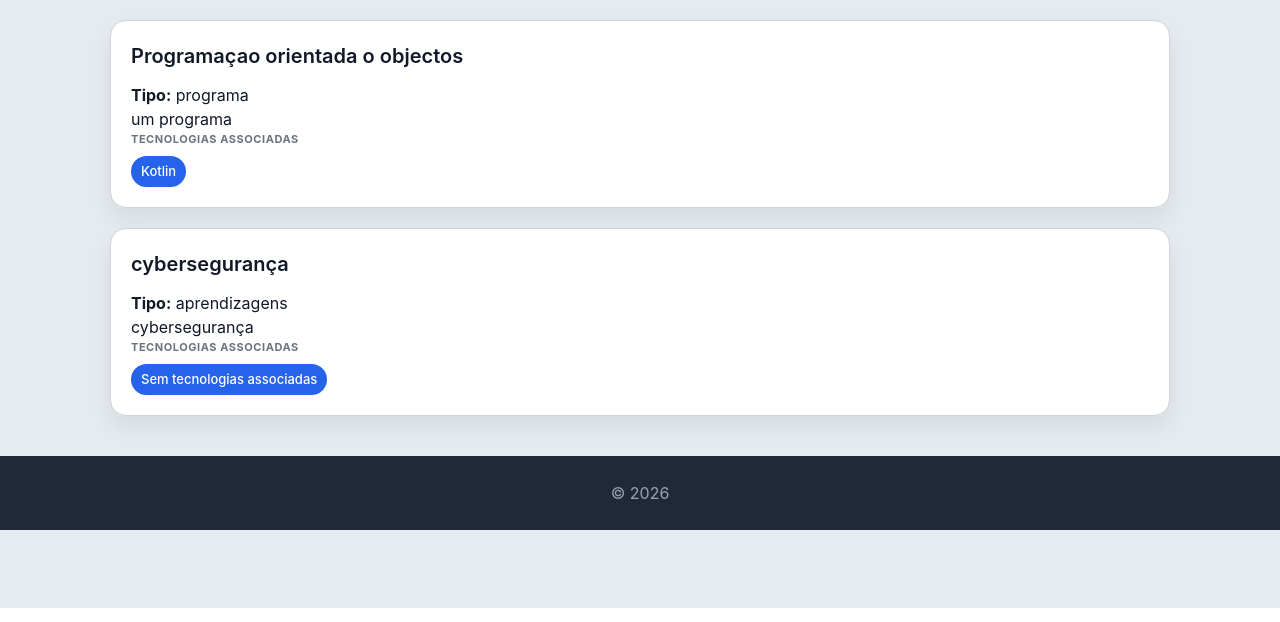
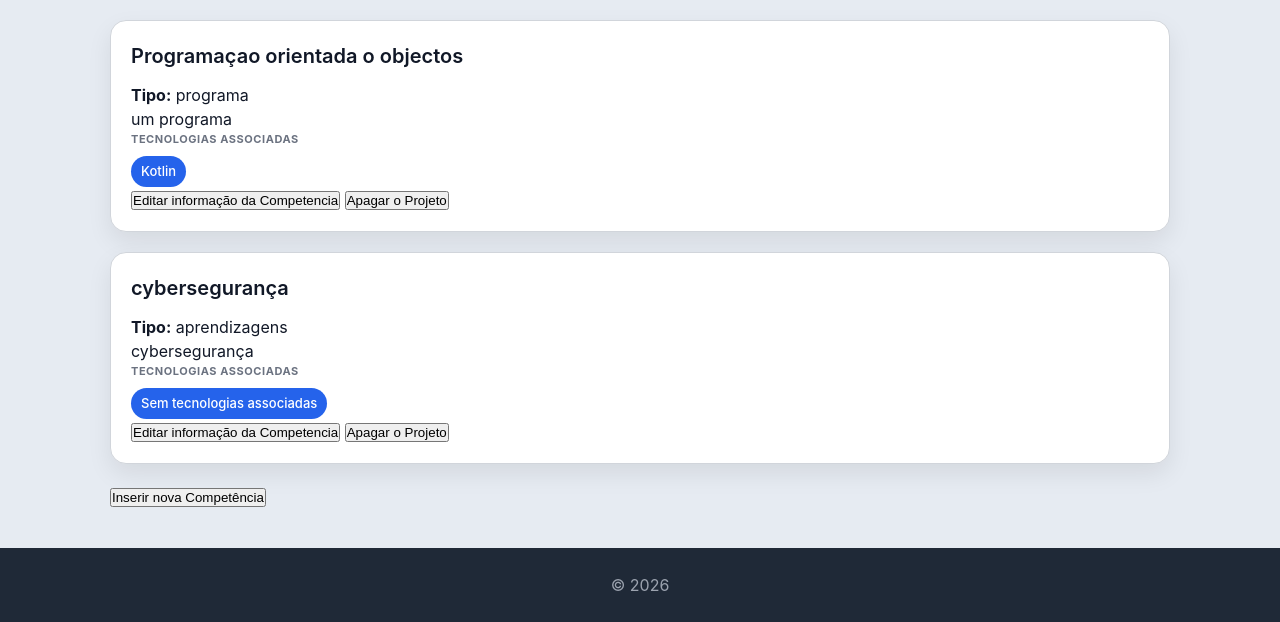
Before and after one commit to Goncalo-Mendes-a22405389/portfolio-web, a Django app: page /competencias/ in a window 1280 px wide. Shown: the part 192-814 px from the top of the page. Run offline with Django 5.2, Linux system fonts and the light colour scheme; data comes from the database, SQL or seed files in the repository; both versions use the stored data as it was after the commit.

Commit message:
CRUD para as competencias

```diff
--- a/portfolio/forms.py
+++ b/portfolio/forms.py
@@ -10,3 +10,8 @@ class TecnologiaForm(forms.ModelForm):
   class Meta:
     model = Tecnologia
     fields = '__all__'
+
+class CompetenciaForm(forms.ModelForm):
+  class Meta:
+    model = Competencia
+    fields = '__all__'
--- a/portfolio/templates/portfolio/competencias.html
+++ b/portfolio/templates/portfolio/competencias.html
@@ -30,6 +30,8 @@
             </ul>
 
         </section>
+        <a href="{% url 'edita_competencia' competencia.id %}"><button>Editar informação da Competencia</button></a>
+        <a href="{% url 'apaga_competencia' competencia.id %}"><button>Apagar o Projeto</button></a>
 
     </article>
 
@@ -39,5 +41,6 @@
     {% endfor %}
 
 </section>
+<a href="{% url 'nova_competencia' %}"><button>Inserir nova Competência</button></a>
 
 {% endblock %}
--- a/portfolio/urls.py
+++ b/portfolio/urls.py
@@ -21,4 +21,7 @@ urlpatterns = [
     path("tecnologia/nova", views.nova_tecnologia_view, name = "nova_tecnologia"),
     path("tecnologia/<int:tecnologia_id>/edita", views.edita_tecnologia_view, name = "edita_tecnologia"),
     path("tecnologia/<int:tecnologia_id>/apaga", views.apaga_tecnologia_view,name = "apaga_tecnologia"),
+    path("competencia/nova", views.nova_competencia_view, name = "nova_competencia"),
+    path("competencia/<int:competencia_id>/edita", views.edita_competencia_view, name ="edita_competencia"),
+    path("competencia/<int:competencia_id>/apaga", views.apaga_competencia_view, name = "apaga_competencia")
 ]
--- a/portfolio/views.py
+++ b/portfolio/views.py
@@ -121,3 +121,36 @@ def apaga_tecnologia_view(request, tecnologia_id):
     tecnologia = Tecnologia.objects.get(id=tecnologia_id)
     tecnologia.delete()
     return redirect('tecnologias')
+
+
+def nova_competencia_view(request):
+    # criar instância de formulário.
+    # Se foram submetidos dados, estes estão em request.POST e o formulario com dados é válido.
+    # Senão, o form não tem dados e não é válido
+    form = CompetenciaForm(request.POST or None, request.FILES)  # request.FILES deve ser incluido se forem enviados ficheiros ou imagens
+    if form.is_valid():
+        form.save()
+        return redirect('competencias')
+
+    context = {'form': form}
+    return render(request, 'portfolio/nova_competencia.html', context)
+
+
+def edita_competencia_view(request, competencia_id):
+    competencia = Competencia.objects.get(id=competencia_id)
+
+    if request.POST:
+        form = CompetenciaForm(request.POST or None, request.FILES, instance=competencia)
+        if form.is_valid():
+            form.save()
+            return redirect('competencias')
+    else:
+        form = CompetenciaForm(instance=competencia)  # cria formulário com dados da instância autor
+
+    context = {'form': form, 'competencia':competencia}
+    return render(request, 'portfolio/edita_competencia.html', context)
+
+def apaga_competencia_view(request, competencia_id):
+    competencia = Competencia.objects.get(id=competencia_id)
+    competencia.delete()
+    return redirect('competencias')
```
Also changed, not shown: portfolio/templates/portfolio/edita_competencia.html (added, +14 -0 lines), portfolio/templates/portfolio/nova_competencia.html (added, +19 -0 lines), db.sqlite3.
